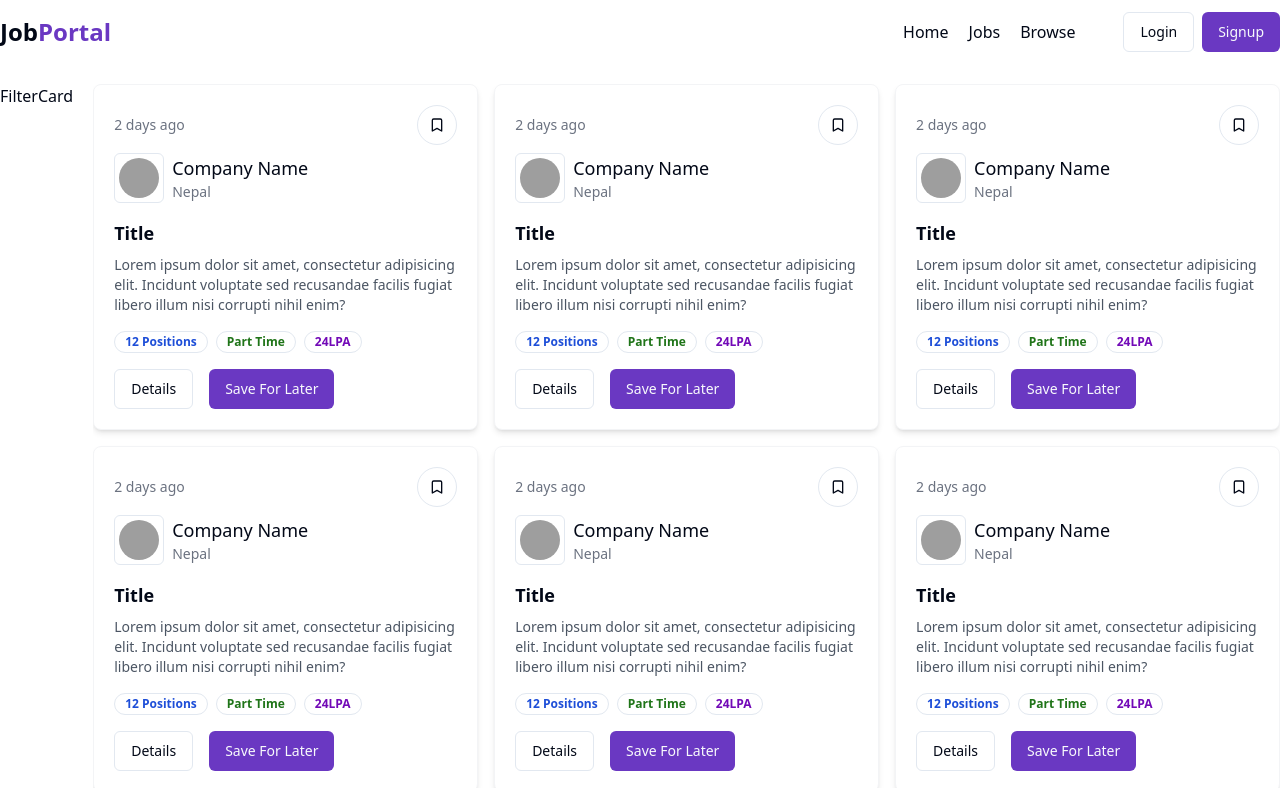
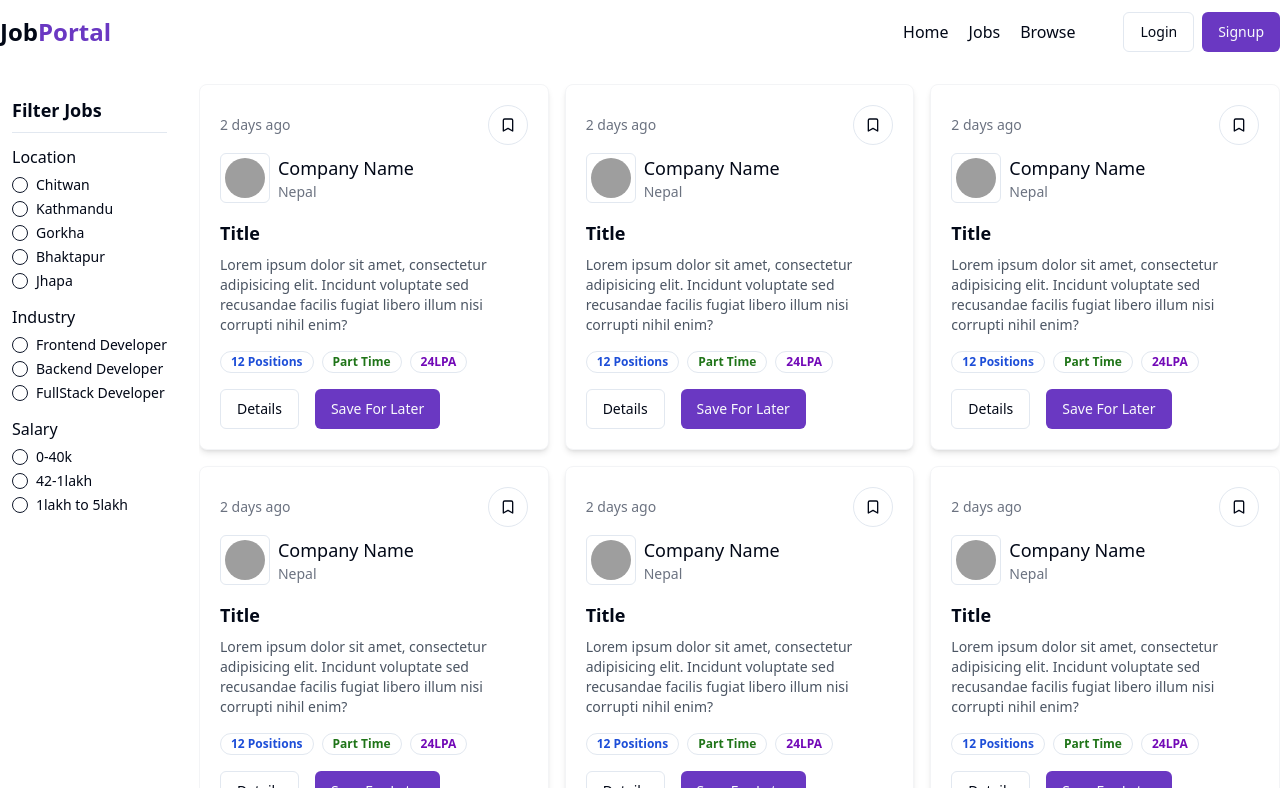
Before and after one commit to sinapradip/Job-Portal, a React (Vite) app in the folder frontend/: page /jobs in a window 1280 px wide. Built offline with nearby package versions, Linux system fonts and the light colour scheme; grey boxes are pictures that could not be loaded.

Commit message:
ui for filtercard

```diff
--- a/frontend/src/components/FilterCard.jsx
+++ b/frontend/src/components/FilterCard.jsx
@@ -1,7 +1,46 @@
 import React from 'react'
+import { RadioGroup, RadioGroupItem } from './ui/radio-group'
+import { Label } from './ui/label'
+
+const fitlerData = [
+  {
+      fitlerType: "Location",
+      array: ["Chitwan", "Kathmandu", "Gorkha", "Bhaktapur", "Jhapa"]
+  },
+  {
+      fitlerType: "Industry",
+      array: ["Frontend Developer", "Backend Developer", "FullStack Developer"]
+  },
+  {
+      fitlerType: "Salary",
+      array: ["0-40k", "42-1lakh", "1lakh to 5lakh"]
+  },
+]
 
 export  function FilterCard() {
   return (
-    <div>FilterCard</div>
+    <div className='w-full bg-white p-3  '>
+      <h1 className='font-bold text-lg'>Filter Jobs</h1>
+      <hr className='mt-2' />
+      <RadioGroup className = "mt-3">
+        {
+          fitlerData.map((data, index)=> (
+            <div>
+              <h1 className='font-medium text-base'>{data.fitlerType}</h1>
+              {
+                data.array.map((item, index)=> {
+                  return(
+                    <div className='flex items-center gap-2 my-2'>
+                      <RadioGroupItem value = {item} />
+                      <Label>{item}</Label>
+                    </div>
+                  )
+                })
+              }
+            </div>
+          ))
+        }
+      </RadioGroup>
+    </div>
   )
 }
```
